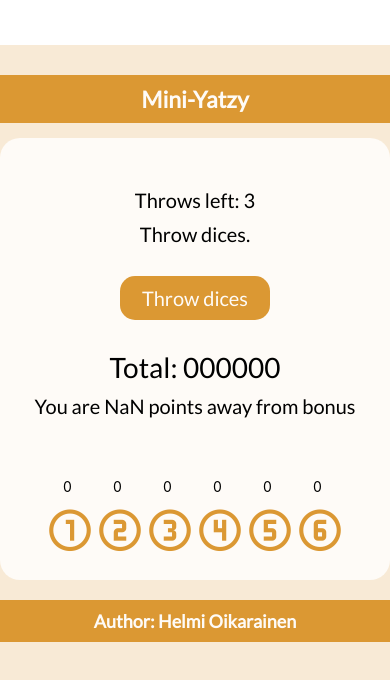
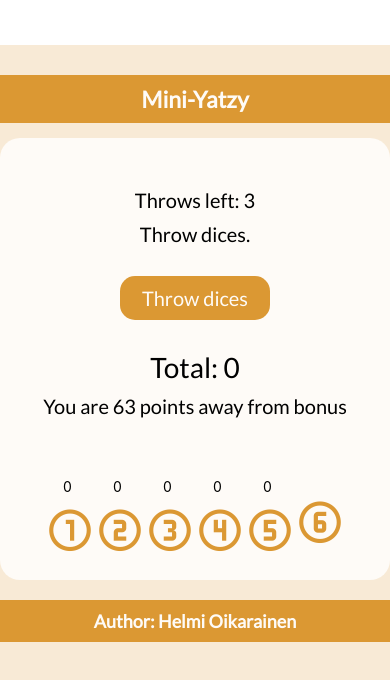
Before and after one commit to helmioo/yatzy, a React Native app: screen / in a window 390 px wide. Shown: the top 680 px of the page. Built offline with nearby package versions, Linux system fonts and the light colour scheme.

Commit message:
osittain toimiva pisteiden lasku

```diff
--- a/components/Gameboard.js
+++ b/components/Gameboard.js
@@ -3,12 +3,7 @@ import MaterialCommunityIcons from '@expo/vector-icons/MaterialCommunityIcons'
 import styles from '../style/style'
 import { Pressable, View, Text } from "react-native";
 
-// heitä noppaa -> valitse numerot
-// heitä uudestaan -> valitse lisää tai muuta valinta
-// heitä kolmannen kerran -> valitse mihin sijoitat pisteet -> ei anna jatkaa ennen kuin valinta tehty
-// jatka kunnes kaikki numerot valittu
-// laske pisteet yhteen
-// kerää kokonaispistemäärää, vähennä 63:sta
+// unselect dices after points have been selected, käänteinen true -false?
 
 let board = []
 const NBR_OF_DICES = 5
@@ -25,8 +20,7 @@ export default function Gameboard() {
     const [diceSpots, setDiceSpots] = useState(new Array(NBR_OF_DICES).fill(0))
     const [selectedDicePoints, setSelectedDicePoints] = useState(new Array(6).fill(false))
     const [dicePointsTotal, setDicePointsTotal] = useState(new Array(6).fill(0))
-
-    let bonusPoints = BONUS_POINTS_LIMIT - dicePointsTotal
+    const [bonusPoints, setBonusPoints] = useState(BONUS_POINTS_LIMIT)
 
     const getDiceColor = (i) => {
         if (board.every((val, i, arr) => val === arr[0])) {
@@ -36,7 +30,7 @@ export default function Gameboard() {
         }
     }
 
-    const getGameEnd = (j) => {
+    const getSelectedPoints = (j) => {
         if (selectedDicePoints.every((val, j, arr) => val === arr[0])) {
             //console.log('hello')
             return '#db9833'
@@ -66,161 +60,132 @@ export default function Gameboard() {
     for (let i = 1; i <= MAX_SPOT; i++)
         numbers.push(
             <View>
-                <Text style={[styles.row, { marginLeft: 8 }]}>{selectedDicePoints}0</Text>
+                <Text style={[styles.row, { marginLeft: 8 }]}>{dicePointsTotal[i]}</Text>
                 <Pressable
                     key={'number' + i}
                     onPress={() => selectPoints(i)}
                 >
                     <MaterialCommunityIcons
                         name={'numeric-' + i + '-circle-outline'}
-                        key={'number' + i}
+                        //key={'number' + i}
                         size={50}
-                        color={getGameEnd(i)}
+                        color={getSelectedPoints(i)}
                     />
                 </Pressable>
             </View>
         )
 
     useEffect(() => {
-        checkBonusPoints()
+        checkStatus()
         if (nbrOfThrowsLeft === NBR_OF_THROWS) {
             setStatus('Throw dices.')
         }
         if (nbrOfThrowsLeft < 0) {
             setNbrOfThrowsLeft(NBR_OF_THROWS - 1)
         }
-    }, [nbrOfThrowsLeft, selectedDices])
+    }, [nbrOfThrowsLeft, dicePointsTotal, bonusPoints])
 
+    const checkStatus = () => {
+        setGameEndStatus('You are ' + bonusPoints + ' points away from bonus')
 
-    const checkBonusPoints = () => {
         if (nbrOfThrowsLeft < 3 && nbrOfThrowsLeft > 0) {
             setStatus('Select and throw again.')
+            setGameEndStatus('You are ' + bonusPoints + ' points away from bonus')
         }
         else if (nbrOfThrowsLeft === 0) {
             setStatus('Select your points.')
-            //getDicePointsTotal()
+            setGameEndStatus('You are ' + bonusPoints + ' points away from bonus')
         }
-
+        // TÄÄ EI TOIMI VIELÄ
         else if (selectedDicePoints.every(x => x)) {
-            setStatus('All points selected.')
-        }
-        else if (nbrOfThrowsLeft === 0) {
-            if (selectedDices === 0) {
-                setStatus('Select your points before next round.')
-            }
-            else {
-                selectDice()
-            }
+            setStatus('Game over. All points selected.')
         }
         else {
             setStatus('Throw dices.')
         }
     }
 
-    //setGameEndStatus('Game over. All points selected.')
-
-    /* const checkStatus = () => {
-        if (nbrOfThrowsLeft < 3 && nbrOfThrowsLeft > 0) {
-            setStatus('Select and throw again.')
-        }
-        else if (nbrOfThrowsLeft === 0) {
-            setStatus('Select your points.')
-            getDicePointsTotal()
-
-        }
-        else {
-            setStatus('Throw dices.')
-        }
-    } */
-
-
     const selectDice = (i) => {
         let dices = [...selectedDices]
         dices[i] = selectedDices[i] ? false : true
         setSelectedDices(dices)
-        //setDicePointsTotal(dices)
-        //setDiceSpots(dices)
-        //console.log(dices)
-        //console.log(diceSpots)
-
-        /* let selectedSum = dices.reduce((a,b) => a + b, 0)
-        console.log(selectedSum)
-        setDicePointsTotal(selectedSum) */
-
     }
 
     const throwDices = () => {
-        // tähän if, jos et ole asettanut pisteitä kolmen heiton jälkeen, älä anna heittaa uudestaan
+        // check if points have been selected before next round
+        if (nbrOfThrowsLeft === 0) {
+            setStatus('Select your points before next round.')
+        }
+        else {
             let diceSpots = 0
             for (let i = 0; i < NBR_OF_DICES; i++) {
                 if (!selectedDices[i]) {
                     let randomNumber = Math.floor(Math.random() * 6 + 1)
                     board[i] = 'dice-' + randomNumber
-                diceSpots = randomNumber
-                console.log(diceSpots)
+                    diceSpots = board
                     setDiceSpots(diceSpots)
                 }
             }
             setNbrOfThrowsLeft(nbrOfThrowsLeft - 1)
-
-
+        }
     }
 
-    const getDicePointsTotal = () => {
-        if (nbrOfThrowsLeft != 0) {
-            setStatus('Throw 3 times before setting points.')
+    const getGameEndStatus = () => {
+
+        //TÄÄ EI KÄYTÖSSÄ MISSÄÄN VIELÄ
+
+        if (bonusPoints < BONUS_POINTS_LIMIT) {
+            setGameEndStatus('You are ' + bonusPoints + 'points away from bonus')
         }
-        else {
-            //console.log('hello')
-            return dicePointsTotal.reduce((a, b) => a + b, 0)
+        else if (bonusPoints >= BONUS_POINTS_LIMIT && selectedDicePoints.every() === true) {
+            setGameEndStatus('You got the bonus!')
         }
     }
-    //console.log(dicePointsTotal)
 
     const selectPoints = (i) => {
+        //check if dice have been thrown 3 times before selecting points
         if (nbrOfThrowsLeft != 0) {
             setStatus('Throw 3 times before setting points.')
             return
         }
-        if (nbrOfThrowsLeft === 0) {
+        else if (nbrOfThrowsLeft === 0) {
 
             if (!selectedDicePoints[i]) {
                 let points = [...selectedDicePoints]
                 points[i] = selectedDicePoints[i] ? false : true
 
                 setSelectedDicePoints(points)
+                setNbrOfThrowsLeft(NBR_OF_THROWS)
 
                 let sum = [...dicePointsTotal]
 
-                let nbrOfDices = diceSpots.reduce((total, x) => (x === (i + 1) ? total + 1 : total), 0)
-
-
-                /* let nbrOfDices = 0
+                let nbrOfDices = 0
                 for (let spot = 0; spot < diceSpots.length; spot++) {
-                    if (diceSpots[spot] === i) {
+                    if (diceSpots[spot] === 'dice-' + i) {
                         nbrOfDices++
 
                     }
                 }
-                 */
-                sum[i] = nbrOfDices * (i + 1)
+                sum[i] = nbrOfDices * i
                 setDicePointsTotal(sum)
-                console.log(sum[i])
-                return sum[i]
 
+                // HOX ONE STEP BEHIND-ONGELMA!
+                let total = [...dicePointsTotal].reduce((a, b) => a + b, 0)
+                let pointsToBonus = BONUS_POINTS_LIMIT - total
+                setBonusPoints(pointsToBonus)
             }
             else {
+                // cannot choose same points again
                 setStatus('You already selected points for ' + i)
                 return
             }
         }
-        /*  else {
-             //console.log('hello')
-             return dicePointsTotal.reduce((a, b) => a + b, 0)
-         } */
     }
 
-
+    // count total points
+    const getDicePointsTotal = () => {
+        return dicePointsTotal.reduce((a, b) => a + b, 0)
+    }
 
     return (
         <View style={styles.gameboard}>
@@ -231,11 +196,9 @@ export default function Gameboard() {
                 onPress={() => throwDices()}>
                 <Text style={styles.buttonText}>Throw dices</Text>
             </Pressable>
-            <Text style={styles.total}>Total: {dicePointsTotal}</Text>
-            <Text style={styles.gameinfo}>You are {bonusPoints} points away from bonus</Text>
+            <Text style={styles.total}>Total: {getDicePointsTotal()}</Text>
+            <Text style={styles.gameinfo}>{gameEndStatus}</Text>
             <View style={[styles.flex, styles.row]}>{numbers}</View>
         </View>
     )
-
-
 }
```
Lines whose indentation alone changed are shown as unchanged.
